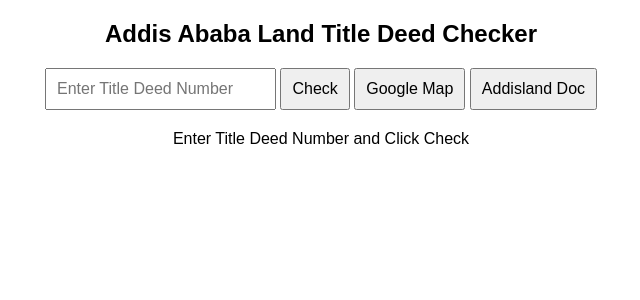
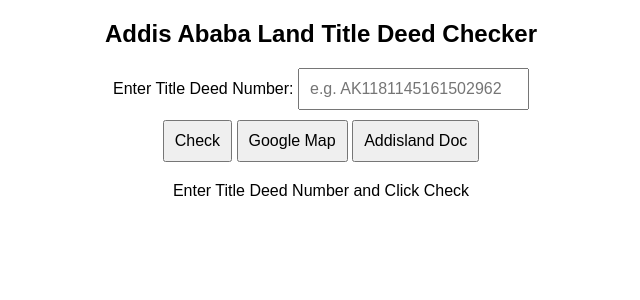
Before and after one commit to normgirm/addisland_locator, a Flask app: page / in a window 1280 px wide. Shown: the top 300 px of the page, without its empty margins (319-959 px from the left). Run offline with Flask 2, Linux system fonts and the light colour scheme.

Commit message:
modified layout.

```diff
--- a/templates/index.html
+++ b/templates/index.html
@@ -17,10 +17,18 @@
 <body>
     <h2>Addis Ababa Land Title Deed Checker</h2>
     <form method="POST">
-        <input type="text" name="title_deed" placeholder="Enter Title Deed Number" required>
-        <button type="submit">Check</button>
-        <button id="open_in_google_map_btn">Google Map</button>
-        <button id="open_in_addisland_btn">Addisland Doc</button>
+        <!-- First line: Label and input box -->
+        <div>
+            <label for="title_deed">Enter Title Deed Number:</label>
+            <input type="text" id="title_deed" name="title_deed" placeholder="e.g. AK1181145161502962" required>
+        </div>
+
+        <!-- Second line: Buttons -->
+        <div style="margin-top: 10px;">
+            <button type="submit">Check</button>
+            <button id="open_in_google_map_btn">Google Map</button>
+            <button id="open_in_addisland_btn">Addisland Doc</button>
+        </div>
     </form>
 
     {% if validity_html %}
```
